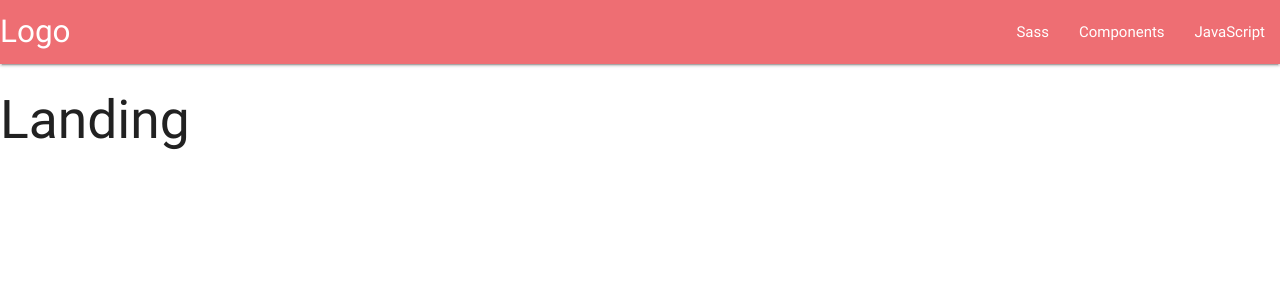
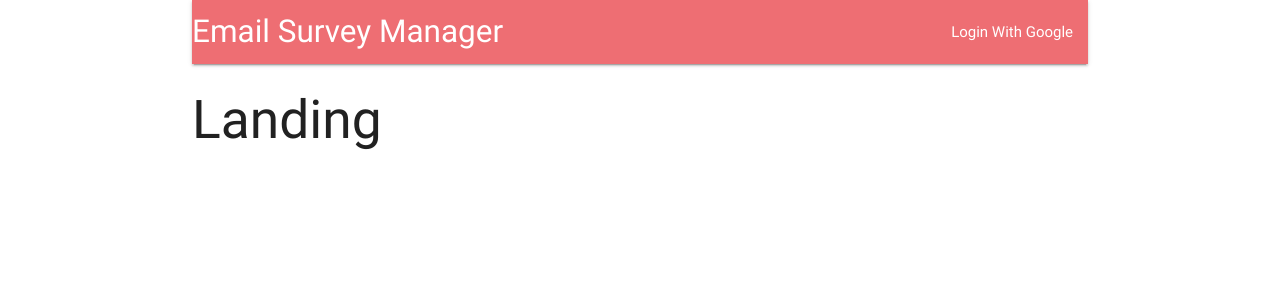
Before and after one commit to dacup72/email-survey-manager, a React (Create React App) app in the folder client/: page / in a window 1280 px wide. Shown: the top 300 px of the page. Built offline with nearby package versions, Linux system fonts and the light colour scheme.

Commit message:
Testing out relative route for google Oauth

```diff
--- a/client/src/components/App.js
+++ b/client/src/components/App.js
@@ -9,7 +9,7 @@ const Landing = () => <h2>Landing</h2>
 
 const App = () => {
     return (
-      <div>
+      <div className='container'>
         <BrowserRouter>
           <div>
             <Header />
--- a/client/src/components/Header.js
+++ b/client/src/components/Header.js
@@ -5,11 +5,9 @@ class Header extends Component {
     return (
       <nav>
         <div className="nav-wrapper">
-          <a href="#" className="brand-logo">Logo</a>
+          <a href="#" className="left brand-logo">Email Survey Manager</a>
           <ul id="nav-mobile" className="right hide-on-med-and-down">
-            <li><a href="sass.html">Sass</a></li>
-            <li><a href="badges.html">Components</a></li>
-            <li><a href="collapsible.html">JavaScript</a></li>
+            <li><a href="/auth/google">Login With Google</a></li>
           </ul>
         </div>
       </nav>
```
